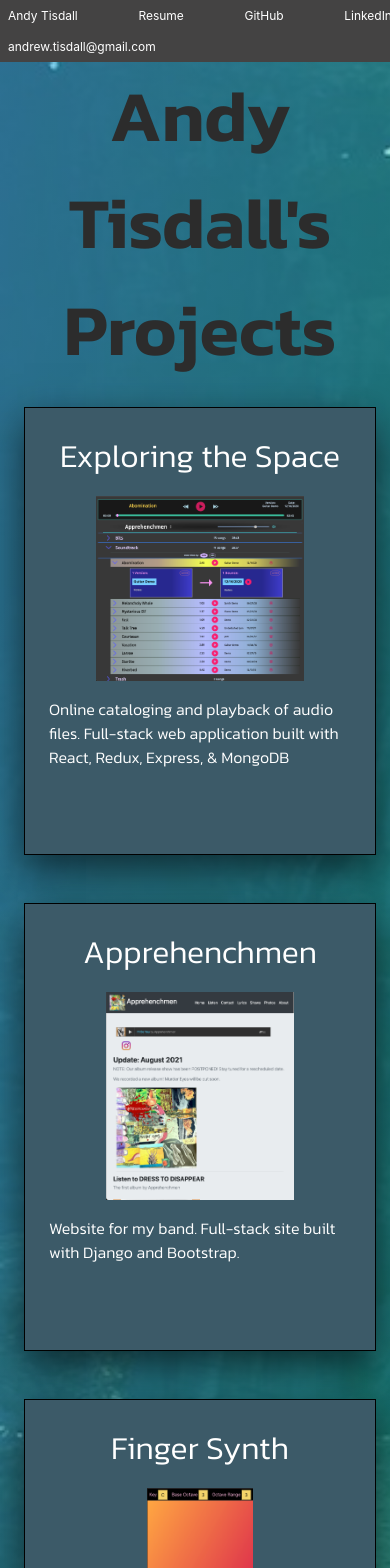
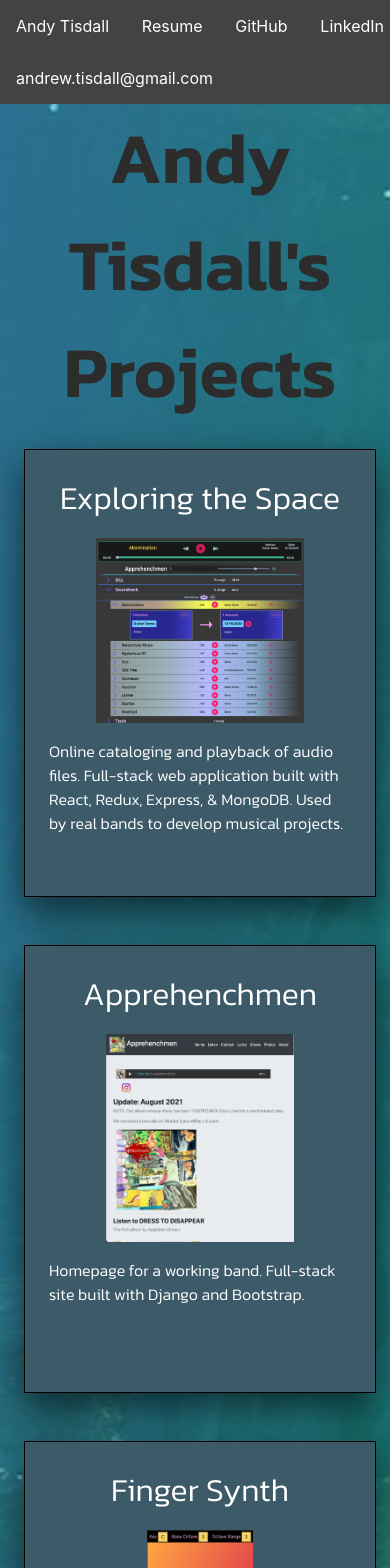
Before and after one commit to andytisdall/andytisdall.github.io, a React (Create React App) app: page / in a window 390 px wide. Shown: the top 1568 px of the page. Built offline with nearby package versions, Linux system fonts and the light colour scheme.

Commit message:
fixed experience in resume

```diff
--- a/src/App.css
+++ b/src/App.css
@@ -13,13 +13,6 @@
 
 .link {
   padding: 1rem;
-}
-
-@media (max-width: 550px) {
-  .link {
-    font-size: 75%;
-    padding: 0.5rem;
-  }
 }
 
 .container {
--- a/src/Main.js
+++ b/src/Main.js
@@ -14,13 +14,13 @@ const Main = props => {
             <div className="project-container">
             <Project
                 title="Exploring the Space"
-                description="Online cataloging and playback of audio files.  Full-stack web application built with React, Redux, Express, & MongoDB"
+                description="Online cataloging and playback of audio files.  Full-stack web application built with React, Redux, Express, & MongoDB. Used by real bands to develop musical projects."
                 pic={exploring_image}
                 url="https://exploring-the-space.com"
                 />
                 <Project
                 title="Apprehenchmen"
-                description="Website for my band. Full-stack site built with Django and Bootstrap."
+                description="Homepage for a working band. Full-stack site built with Django and Bootstrap."
                 pic={apprehenchmen_image}
                 url="https://apprehenchmen.com"
                 />
--- a/src/Navbar.js
+++ b/src/Navbar.js
@@ -5,7 +5,7 @@ const Navbar = props => {
     return (
         <div className='navbar'>
 
-            <a className="link" href="#">
+            <a className="link" href="/">
                 Andy Tisdall
             </a>
 
--- a/src/resume/Experience.js
+++ b/src/resume/Experience.js
@@ -30,13 +30,10 @@ const Experience = () => {
             </div>
             <ul>
                 <li>
-                Supervised a team of servers and bartenders in a high volume setting.
+                Worked with a team to deliver consistent and excellent customer service.
                 </li>
                 <li>
-                Managed booking and execution of large private events.
-                </li>
-                <li>
-                Coordinated with back of house to maintain consistent service and quality.
+                Operated and monitored the projector and audio equipment to create a high quality theater experience.
                 </li>
             </ul>
         </section>
```
